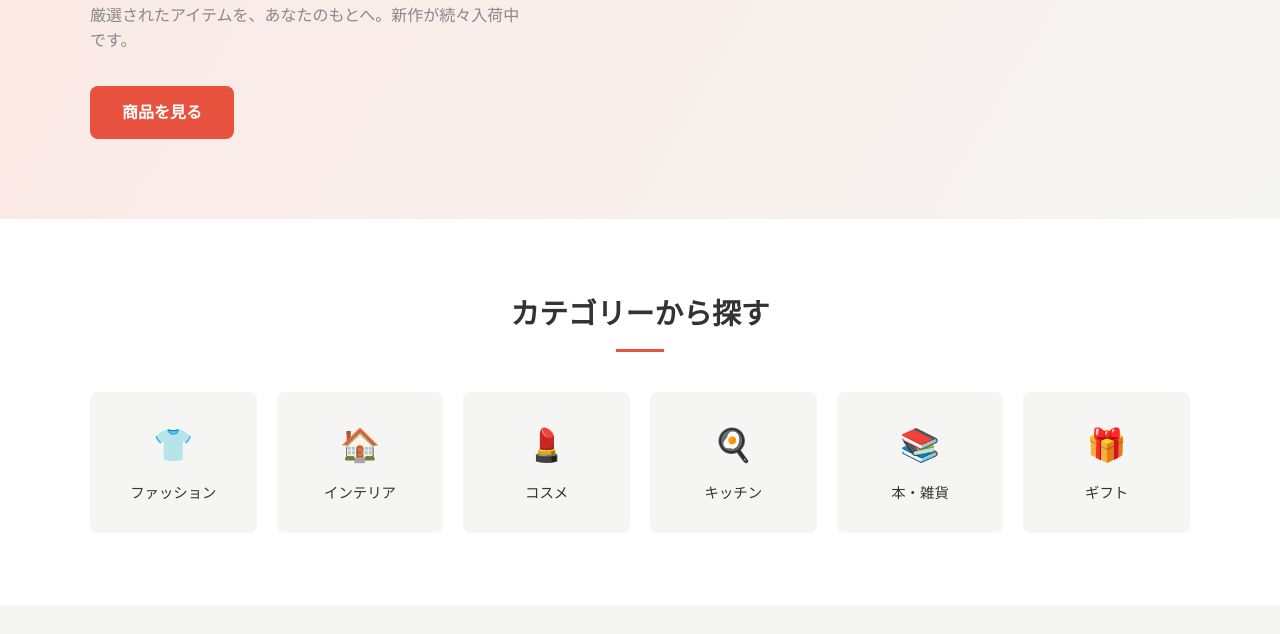
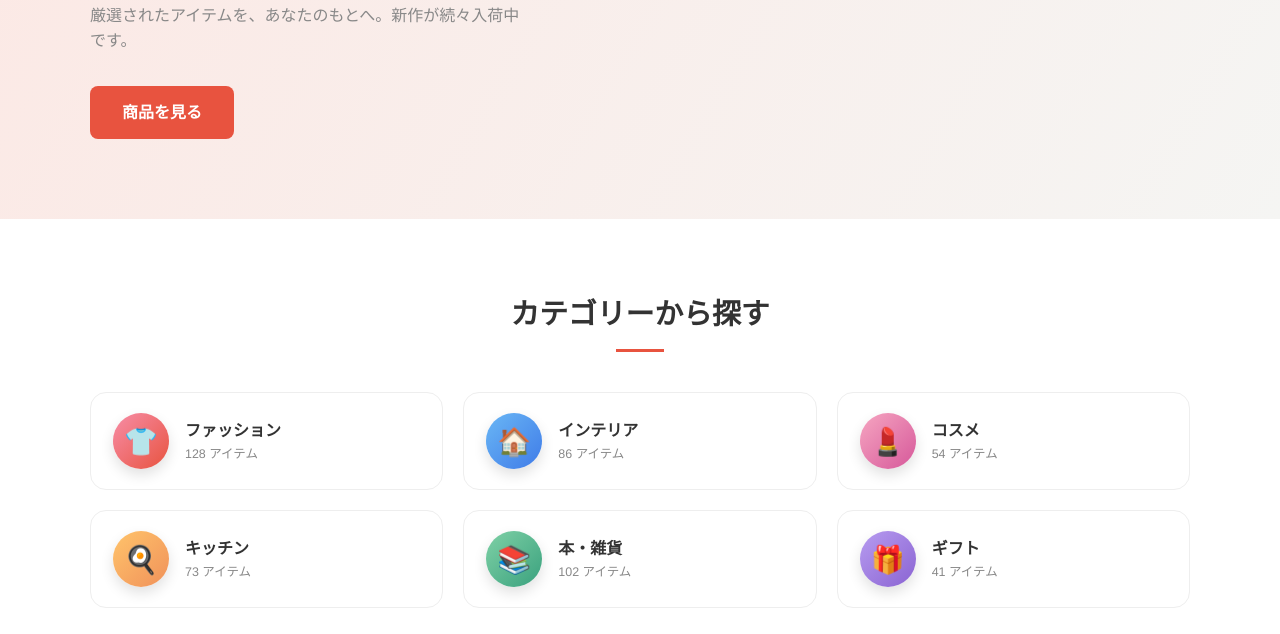
Before and after one commit to Kanamen/hands-on, a website: page index.html in a window 1280 px wide. Shown: the part 318-952 px from the top of the page. Drawn offline with Linux system fonts and the light colour scheme.

Commit message:
Redesign category section with gradient icon cards and hover effects

```diff
--- a/css/style.css
+++ b/css/style.css
@@ -204,27 +204,98 @@ img {
 /* ===== カテゴリー ===== */
 .category-grid {
   display: grid;
-  grid-template-columns: repeat(6, 1fr);
+  grid-template-columns: repeat(3, 1fr);
   gap: 20px;
 }
 
 .category-card {
-  background: var(--color-gray);
-  border-radius: var(--radius);
-  padding: 28px 12px;
-  text-align: center;
-  font-size: 0.9rem;
-  transition: transform 0.2s, box-shadow 0.2s;
+  position: relative;
+  display: flex;
+  align-items: center;
+  gap: 16px;
+  background: #fff;
+  border: 1px solid #eee;
+  border-radius: 16px;
+  padding: 20px 22px;
+  overflow: hidden;
+  transition: transform 0.25s ease, box-shadow 0.25s ease, border-color 0.25s ease;
+}
+
+/* ホバー時に淡いグラデーションが下から立ち上がる */
+.category-card::before {
+  content: "";
+  position: absolute;
+  inset: 0;
+  background: linear-gradient(135deg, var(--cat-from), var(--cat-to));
+  opacity: 0;
+  transition: opacity 0.25s ease;
+  z-index: 0;
 }
 
 .category-card:hover {
   transform: translateY(-4px);
-  box-shadow: 0 8px 20px rgba(0, 0, 0, 0.08);
+  border-color: transparent;
+  box-shadow: 0 14px 30px rgba(0, 0, 0, 0.12);
+}
+
+.category-card:hover::before {
+  opacity: 0.1;
 }
 
 .category-card__icon {
-  font-size: 2rem;
-  margin-bottom: 10px;
+  position: relative;
+  z-index: 1;
+  flex-shrink: 0;
+  width: 56px;
+  height: 56px;
+  display: flex;
+  align-items: center;
+  justify-content: center;
+  font-size: 1.7rem;
+  border-radius: 50%;
+  background: linear-gradient(135deg, var(--cat-from), var(--cat-to));
+  box-shadow: 0 6px 14px rgba(0, 0, 0, 0.12);
+  transition: transform 0.25s ease;
+}
+
+.category-card:hover .category-card__icon {
+  transform: scale(1.08) rotate(-4deg);
+}
+
+.category-card__body {
+  position: relative;
+  z-index: 1;
+  display: flex;
+  flex-direction: column;
+  gap: 2px;
+}
+
+.category-card__name {
+  font-size: 1rem;
+  font-weight: bold;
+  color: var(--color-text);
+}
+
+.category-card__count {
+  font-size: 0.78rem;
+  color: var(--color-muted);
+}
+
+.category-card__arrow {
+  position: relative;
+  z-index: 1;
+  margin-left: auto;
+  color: var(--color-muted);
+  font-size: 1.1rem;
+  opacity: 0;
+  transform: translateX(-6px);
+  transition: opacity 0.25s ease, transform 0.25s ease, color 0.25s ease;
+}
+
+.category-card:hover .category-card__arrow {
+  opacity: 1;
+  transform: translateX(0);
+  color: var(--color-accent);
 }
 
 /* ===== 商品グリッド ===== */
@@ -415,7 +486,7 @@ img {
 /* ===== レスポンシブ ===== */
 @media (max-width: 900px) {
   .category-grid {
-    grid-template-columns: repeat(3, 1fr);
+    grid-template-columns: repeat(2, 1fr);
   }
   .product-grid {
     grid-template-columns: repeat(2, 1fr);
@@ -436,7 +507,7 @@ img {
     font-size: 2rem;
   }
   .category-grid {
-    grid-template-columns: repeat(2, 1fr);
+    grid-template-columns: 1fr;
   }
   .feature-grid {
     grid-template-columns: 1fr;
--- a/index.html
+++ b/index.html
@@ -50,29 +50,53 @@
     <div class="container">
       <h2 class="section__title">カテゴリーから探す</h2>
       <div class="category-grid">
-        <a href="#" class="category-card">
-          <div class="category-card__icon">👕</div>
-          <span>ファッション</span>
+        <a href="#" class="category-card" style="--cat-from:#f78da7; --cat-to:#e8533f;">
+          <span class="category-card__icon">👕</span>
+          <span class="category-card__body">
+            <span class="category-card__name">ファッション</span>
+            <span class="category-card__count">128 アイテム</span>
+          </span>
+          <span class="category-card__arrow">→</span>
         </a>
-        <a href="#" class="category-card">
-          <div class="category-card__icon">🏠</div>
-          <span>インテリア</span>
+        <a href="#" class="category-card" style="--cat-from:#6ab7f5; --cat-to:#3f7be8;">
+          <span class="category-card__icon">🏠</span>
+          <span class="category-card__body">
+            <span class="category-card__name">インテリア</span>
+            <span class="category-card__count">86 アイテム</span>
+          </span>
+          <span class="category-card__arrow">→</span>
         </a>
-        <a href="#" class="category-card">
-          <div class="category-card__icon">💄</div>
-          <span>コスメ</span>
+        <a href="#" class="category-card" style="--cat-from:#f6a6c1; --cat-to:#d6589a;">
+          <span class="category-card__icon">💄</span>
+          <span class="category-card__body">
+            <span class="category-card__name">コスメ</span>
+            <span class="category-card__count">54 アイテム</span>
+          </span>
+          <span class="category-card__arrow">→</span>
         </a>
-        <a href="#" class="category-card">
-          <div class="category-card__icon">🍳</div>
-          <span>キッチン</span>
+        <a href="#" class="category-card" style="--cat-from:#ffc46b; --cat-to:#f0915a;">
+          <span class="category-card__icon">🍳</span>
+          <span class="category-card__body">
+            <span class="category-card__name">キッチン</span>
+            <span class="category-card__count">73 アイテム</span>
+          </span>
+          <span class="category-card__arrow">→</span>
         </a>
-        <a href="#" class="category-card">
-          <div class="category-card__icon">📚</div>
-          <span>本・雑貨</span>
+        <a href="#" class="category-card" style="--cat-from:#7fd1a6; --cat-to:#3aa17e;">
+          <span class="category-card__icon">📚</span>
+          <span class="category-card__body">
+            <span class="category-card__name">本・雑貨</span>
+            <span class="category-card__count">102 アイテム</span>
+          </span>
+          <span class="category-card__arrow">→</span>
         </a>
-        <a href="#" class="category-card">
-          <div class="category-card__icon">🎁</div>
-          <span>ギフト</span>
+        <a href="#" class="category-card" style="--cat-from:#b79cf0; --cat-to:#8a63d2;">
+          <span class="category-card__icon">🎁</span>
+          <span class="category-card__body">
+            <span class="category-card__name">ギフト</span>
+            <span class="category-card__count">41 アイテム</span>
+          </span>
+          <span class="category-card__arrow">→</span>
         </a>
       </div>
     </div>
```
Also changed, not shown: 1 other file.
